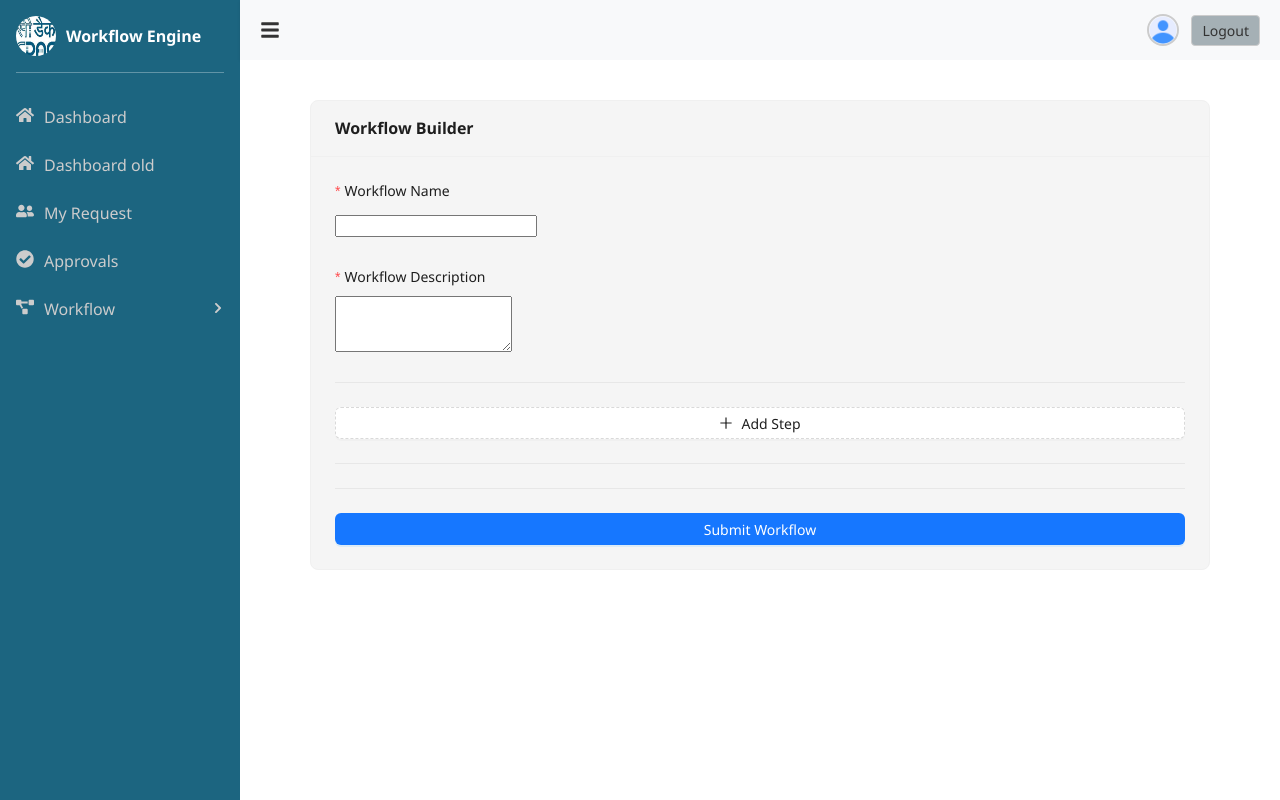
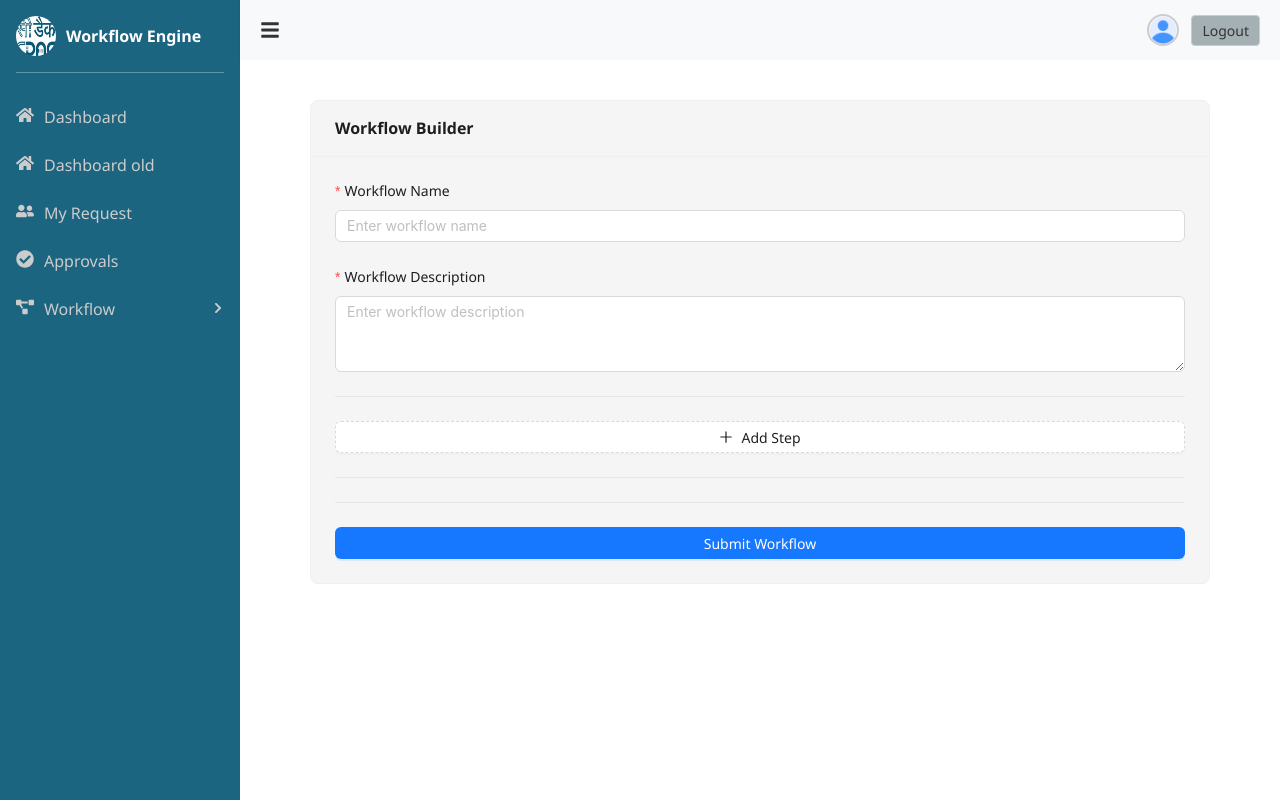
Before and after one commit to vijayalakshmi9503/workflow_frontend, a React (Create React App) app: page /workflow-builder in a window 1280 px wide. Built offline with nearby package versions, Linux system fonts and the light colour scheme; sample sign-in values are in the browser's storage.

Commit message:
resolved input error inteh workflow builder

```diff
--- a/src/components/workflow/StepForm.jsx
+++ b/src/components/workflow/StepForm.jsx
@@ -6,6 +6,14 @@ const { Option } = Select;
 const StepForm = ({ form, steps, onFinish, onCancel, editingIndex }) => {
   const selectedAction = Form.useWatch('action', form);
   const selectedApprovalMode = Form.useWatch('approvalMode', form);
+    // ✅ Watch target/resume step positions
+    const targetStepPosition = Form.useWatch('targetStepPosition', form);
+    const resumeStepPosition = Form.useWatch('resumeStepPosition', form);
+
+    // ✅ Debug logs
+    console.log('--- DEBUG StepForm ---');
+    console.log('targetStepPosition:', targetStepPosition);
+    console.log('resumeStepPosition:', resumeStepPosition);
 
   return (
     <Form layout="vertical" form={form} onFinish={onFinish}>
@@ -45,14 +53,23 @@ const StepForm = ({ form, steps, onFinish, onCancel, editingIndex }) => {
         </>
       )}
 
-      <Form.Item label="Previous Step Position" name="previousStepPosition">
+      {/* <Form.Item label="Previous Step Position" name="previousStepPosition">
         <Select allowClear placeholder="Select previous step">
           <Option value={null}>-- Start (Initial Step) --</Option>
           {steps.map((step, idx) => (
             <Option key={step.key} value={idx}>{`${idx + 1}. ${step.stepName}`}</Option>
           ))}
         </Select>
+      </Form.Item> */}
+      <Form.Item label="Previous Step Position" name="previousStepPosition">
+        <Select allowClear placeholder="Select previous step">
+          <Option value="start">-- Start (Initial Step) --</Option>
+          {steps.map((step, idx) => (
+            <Option key={step.key} value={idx}>{`${idx + 1}. ${step.stepName}`}</Option>
+          ))}
+        </Select>
       </Form.Item>
+
 
       <Form.Item label="Next Step Position" name="nextStepPosition">
         <Select allowClear placeholder="Select next step">
--- a/src/pages/WorkflowBuilder.jsx
+++ b/src/pages/WorkflowBuilder.jsx
@@ -1,11 +1,12 @@
 import React, { useState } from 'react';
-import { Card, Divider, Button, Form, message } from 'antd';
+import { Card, Divider, Button, Form, message, Input } from 'antd';
 import { PlusOutlined } from '@ant-design/icons';
 
 import StepForm from '../components/workflow/StepForm';
 import StepTable from '../components/workflow/StepTable';
 import { transformSteps } from '../utils/workflowHelpers';
 import { submitWorkflow } from '../api/workflows';
+import { useAuth } from '../contexts/AuthContext'; // ✅ import auth context
 
 const WorkflowBuilder = () => {
   const [form] = Form.useForm();
@@ -13,6 +14,8 @@ const WorkflowBuilder = () => {
   const [steps, setSteps] = useState([]);
   const [showStepForm, setShowStepForm] = useState(false);
   const [editingIndex, setEditingIndex] = useState(null);
+
+  const { user } = useAuth(); //get the logged-in user from context
 
   const handleAddStep = (values) => {
     const newStep = { ...values, key: Date.now() };
@@ -52,7 +55,10 @@ const WorkflowBuilder = () => {
       }
 
       const payload = {
-        user: { employee_id: '345412', role: 'employee' },
+        user: {
+          employee_id: user?.employeeNo || '',
+          role: user?.role || 'employee',
+        },
         parentWorkflowId: '',
         workflowName: values.workflowName,
         workflowDescription: values.workflowDescription,
@@ -73,10 +79,11 @@ const WorkflowBuilder = () => {
     >
       <Form layout="vertical" form={form}>
         <Form.Item label="Workflow Name" name="workflowName" rules={[{ required: true }]}>
-          <input />
+          <Input placeholder="Enter workflow name" />
         </Form.Item>
+
         <Form.Item label="Workflow Description" name="workflowDescription" rules={[{ required: true }]}>
-          <textarea rows={3} />
+          <Input.TextArea rows={3} placeholder="Enter workflow description" />
         </Form.Item>
       </Form>
 
```
